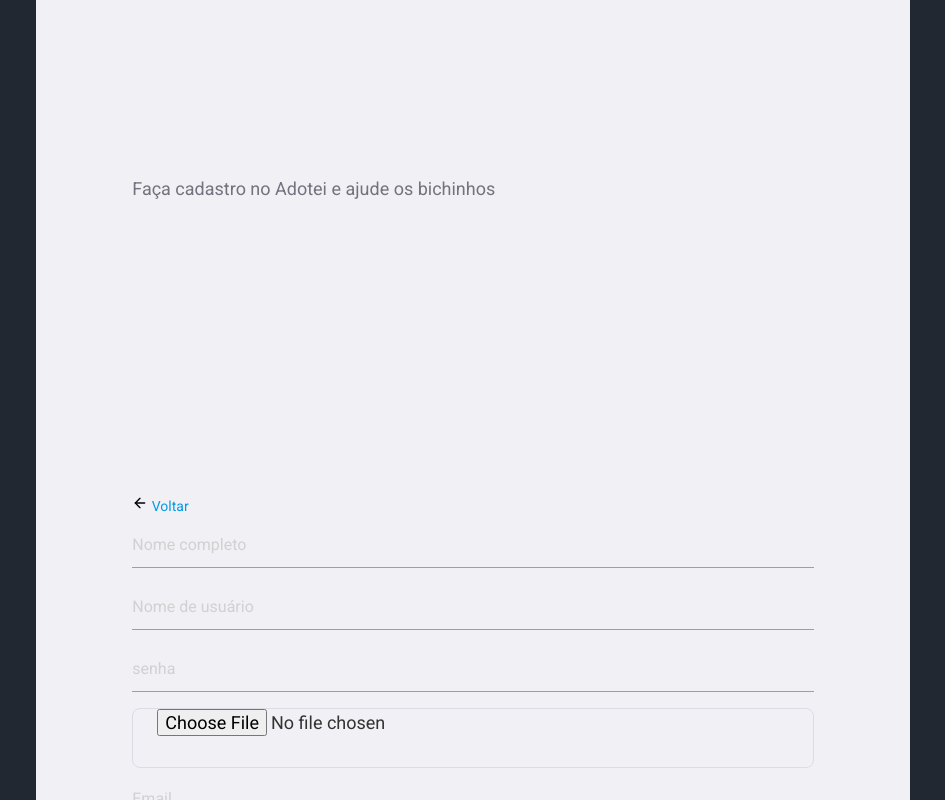
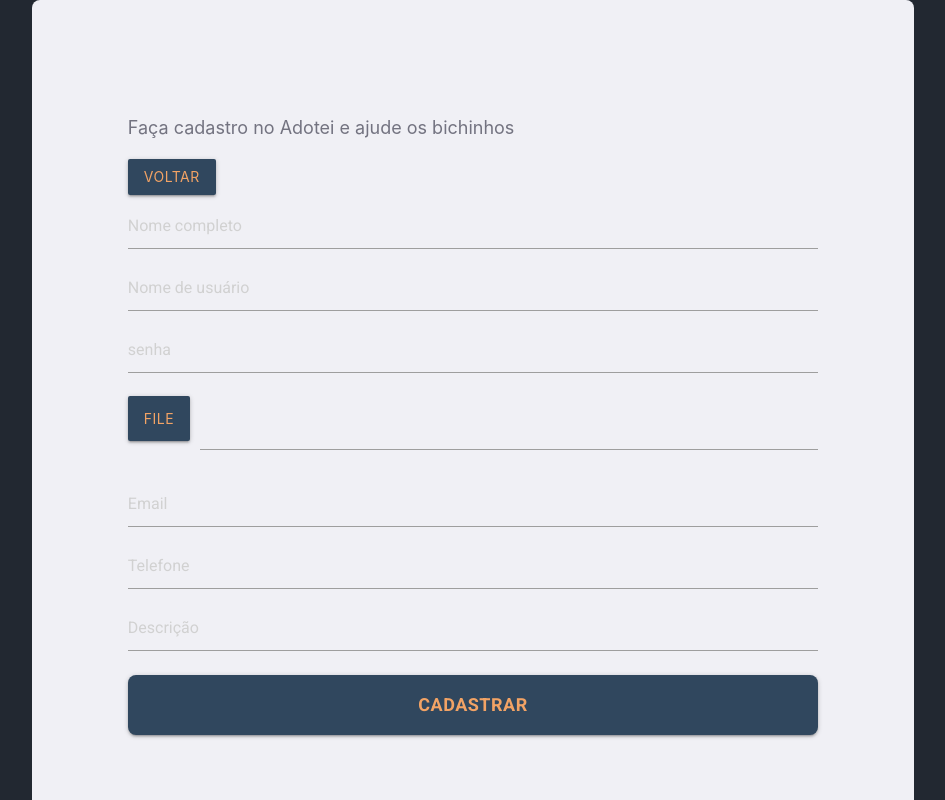
Before and after one commit to Angu-chuleta/Adotei-front, a React (Create React App) app: page /registeruser in a window 1280 px wide. Shown: the top 800 px of the page, without its empty margins (167-1112 px from the left). Built offline with nearby package versions, Linux system fonts and the light colour scheme.

Commit message:
style(tudo): refatorei as os estilos das paginas

```diff
--- a/public/index.html
+++ b/public/index.html
@@ -28,7 +28,7 @@
   </head>
   <body>
     <noscript>You need to enable JavaScript to run this app.</noscript>
-    <div class="container" id="root"></div>
+    <div className="container" id="root"></div>
     <script
       type="text/javascript"
       src="%PUBLIC_URL%/js/materialize.min.js"
--- a/src/global.css
+++ b/src/global.css
@@ -8,7 +8,7 @@
 } */
 
 body {
-  font: 400 14px Roboto, sans-serif;
+  /* font: 400 14px Roboto, sans-serif; */
   background: #222831;
   -webkit-font-smoothing: antialised;
 }
--- a/src/pages/Adocao/index.js
+++ b/src/pages/Adocao/index.js
@@ -17,10 +17,11 @@
   return (
     <div>
       <Cabecalho />
-      <div class="row">
-        <div>
+      <div className="row">
+        <div className="col s3"></div>
+        <div className="col  s6">
           {pets.map((pet) => (
-            <div id="card" className="col s12 m7">
+            <div id="card" className="">
               <div className="card">
                 <div className="card-image">
                   <img src={pet.foto} alt={pet.name}></img>
--- a/src/pages/Login/index.js
+++ b/src/pages/Login/index.js
@@ -47,7 +47,7 @@
             value={password}
             onChange={(e) => setSenha(e.target.value)}
           ></input>
-          <button className="button" type="submit">
+          <button className="button btn waves-effect waves-light" type="submit">
             Entrar
           </button>
           <Link className=".back-link" to="/registeruser">
--- a/src/pages/NewCase/styles.css
+++ b/src/pages/NewCase/styles.css
@@ -1,34 +1,32 @@
-.newCase-container{
+.newCase-container {
   position: absolute;
   width: 800px;
   height: 800px;
   left: 300px;
   top: 80px;
   height: 80vh;
-    margin: 0 auto
-
+  margin: 0 auto;
 }
 
-h1{
+h1 {
   text-align: center;
 }
-.newCase-container .content{
+.newCase-container .content {
   width: 100%;
   padding: 96px;
   background: #f0f0f5;
-    box-shadow: 0 0 100px rgba(0, 0,0, 0,1);
+  box-shadow: 0 0 100px rgba(0, 0, 0, 0, 1);
   border-radius: 8px;
   justify-content: center;
   align-items: center;
-
 }
 
-.newCase-container .content section{
+.newCase-container .content section {
   width: 100%;
   max-width: 380px;
 }
 
-.newCase-container .content section h1{
+.newCase-container .content section h1 {
   margin: 64px 0 32px;
   font-size: 32px;
 }
@@ -36,20 +34,18 @@
 .registerUser-container .content section p {
   font-size: 18px;
   color: #737380;
-    line-height: 32;
 }
 
-.newCase-container .content form{
+.newCase-container .content form {
   width: 100%;
   max-width: 450px;
 }
 
-.newCase-container .content form input{
-    margin-top: 8px ;
+.newCase-container .content form input {
+  margin-top: 8px;
 }
 
 textarea {
-
   width: 100%;
   box-sizing: border-box;
 
@@ -63,5 +59,4 @@
 
   /* Para permitir aos usuários redimensionarem qualquer textarea verticalmente. Ele não funciona em todos os browsers */
   resize: none;
-
 }
--- a/src/pages/RegisterUser/index.js
+++ b/src/pages/RegisterUser/index.js
@@ -1,18 +1,18 @@
-import React, { useState } from "react";
-import { Link, useHistory } from "react-router-dom";
-import { FiArrowLeft } from "react-icons/fi";
-import apiService from "../../services/api";
-import "./styles.css";
+import React, { useState } from 'react';
+import { Link, useHistory } from 'react-router-dom';
+import { FiArrowLeft } from 'react-icons/fi';
+import apiService from '../../services/api';
+import './styles.css';
 
 export default function RegisterUser() {
   const history = useHistory();
-  const [name, setName] = useState("");
-  const [foto, setFoto] = useState("");
-  const [email, setEmail] = useState("");
-  const [sobre, setSobre] = useState("");
-  const [telefone, setTelefone] = useState("");
-  const [username, setUsename] = useState("");
-  const [password, setPassword] = useState("");
+  const [name, setName] = useState('');
+  const [foto, setFoto] = useState('');
+  const [email, setEmail] = useState('');
+  const [sobre, setSobre] = useState('');
+  const [telefone, setTelefone] = useState('');
+  const [username, setUsename] = useState('');
+  const [password, setPassword] = useState('');
   //const[city,setCity] = useState('');
   //const[state,setstate] = useState('');
 
@@ -36,12 +36,12 @@
     };
 
     try {
-      const response = await apiService.post("auth/new", data);
+      const response = await apiService.post('auth/new', data);
 
-      console.log("Cadastro realizado com sucesso", response.status);
-      history.push("/");
+      console.log('Cadastro realizado com sucesso', response.status);
+      history.push('/');
     } catch (err) {
-      console.log("Erro no cadastro tente novamente: ", err);
+      console.log('Erro no cadastro tente novamente: ', err);
     }
   }
 
@@ -49,11 +49,13 @@
     <div className="registerUser-container">
       <div className="content">
         <section>
-          <h1>Cadastro</h1>
-          <p>Faça cadastro no Adotei e ajude os bichinhos </p>
+          <p>Faça cadastro no Adotei e ajude os bichinhos</p>
+
+          <a class="waves-effect waves-light btn ">
             <Link className=".back-link" to="/">
-            <FiArrowLeft size={16} color="black" /> Voltar
+              Voltar
             </Link>
+          </a>
         </section>
         <form onSubmit={handleRegister}>
           <input
@@ -72,12 +74,20 @@
             value={password}
             onChange={(e) => setPassword(e.target.value)}
           />
+          <div className="file-field input-field">
+            <div className="btn">
+              <span>File</span>
               <input
-            placeholder="Foto"
                 type="file"
                 value={foto}
                 onChange={(e) => setFoto(e.target.value)}
               />
+            </div>
+            <div className="file-path-wrapper">
+              <input className="file-path validate" type="text" />
+            </div>
+          </div>
+
           <input
             placeholder="Email"
             type="email"
@@ -95,7 +105,12 @@
             value={sobre}
             onChange={(e) => setSobre(e.target.value)}
           />
-          <button className="button" type="submit">
+
+          <button
+            className="button btn waves-effect waves-light"
+            type="submit"
+            name="action"
+          >
             Cadastrar
           </button>
         </form>
--- a/src/pages/RegisterUser/styles.css
+++ b/src/pages/RegisterUser/styles.css
@@ -1,54 +1,50 @@
-.registerUser-container{
-    width: 100%;
-    max-width: 1120px;
-    height: 100vh;
+.registerUser-container {
+  /* width: 100%; */
+  /* max-width: 1120px; */
+  /* height: 100vh; */
   margin: 0 auto;
   display: flex;
   align-items: center;
   justify-content: center;
-
 }
 
-.registerUser-container .content{
-    width: 100%;
+.registerUser-container .content {
+  /* width: 100%; */
   padding: 96px;
   background: #f0f0f5;
-    box-shadow: 0 0 100px rgba(0, 0,0, 0,1);
+  box-shadow: 0 0 100px rgba(0, 0, 0, 0, 1);
   border-radius: 8px;
   justify-content: center;
   align-items: center;
-
 }
 
-.registerUser-container .content section{
-    width: 100%;
-    max-width: 380px;
+a {
+  color: #f2a365;
+}
+.btn {
+  background-color: #30475e !important;
+  color: #f2a365;
 }
 
-.registerUser-container .content section h1{
-    margin: 64px 0 32px;
-    font-size: 32px;
+input {
+  background-color: #f2a365;
 }
-
-.registerUser-container .content section p {
-    font-size: 18px;
-    color: #737380;
-    line-height: 32;
+p {
+  word-break: break-all;
 }
-
-.registerUser-container .content form{
-    width: 100%;
+.registerUser-container .content form {
+  /* width: 100%; */
   max-width: 1000px;
 }
 
-.registerUser-container .content form input{
-    margin-top: 8px ;
+.registerUser-container .content form input {
+  margin-top: 8px;
 }
 
-.registerUser-container .content form input-group{
+.registerUser-container .content form input-group {
   display: flex;
 }
 
-.registerUser-container .content form input-group input+input{
+.registerUser-container .content form input-group input + input {
   margin-left: 8px;
 }
--- a/src/routes.js
+++ b/src/routes.js
@@ -12,7 +12,6 @@
 import ProfileOng from './pages/ProfileOng';
 export default function Routes() {
   return (
-    <div class="col s12">
     <BrowserRouter>
       <Switch>
         <Route path="/" exact component={Login} />
@@ -27,6 +26,5 @@
         <Route path="/buscapet" component={BuscaPet} />
       </Switch>
     </BrowserRouter>
-    </div>
   );
 }
```
Lines whose indentation alone changed are shown as unchanged.
